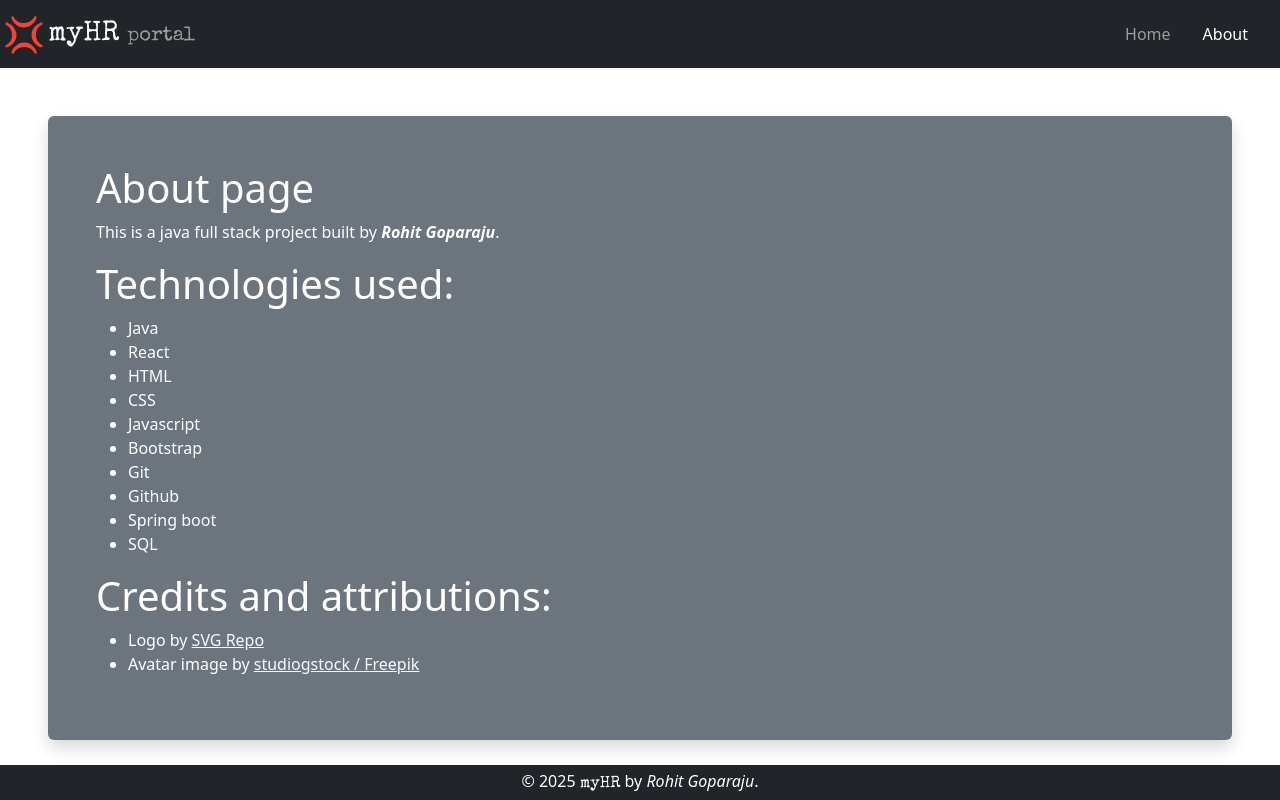
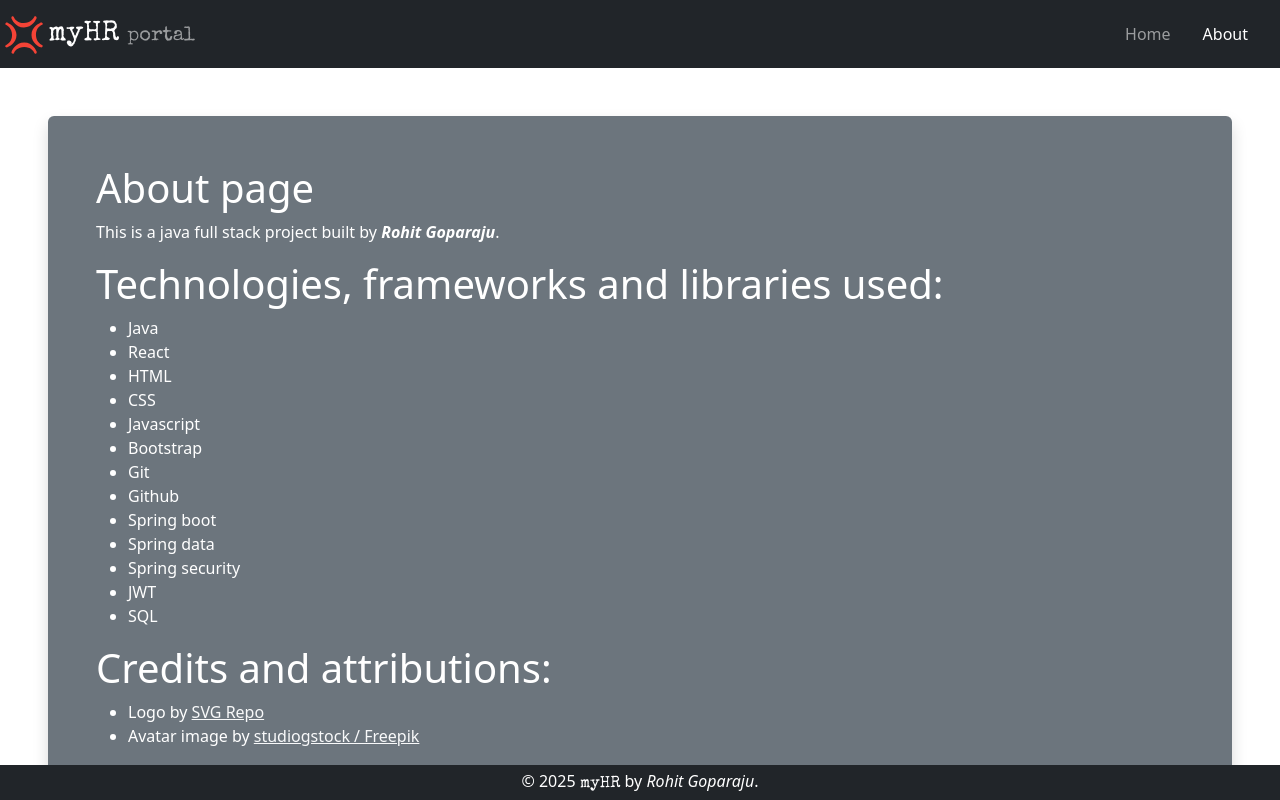
Before and after one commit to rohit-goparaju/my-hr-frontend, a React (Vite) app: page /myHR/about in a window 1280 px wide. Built offline with nearby package versions, Linux system fonts and the light colour scheme.

Commit message:
updated about page

```diff
--- a/src/About.jsx
+++ b/src/About.jsx
@@ -8,7 +8,7 @@ export default function About(){
                 </p>
             </div>
             <div>
-                <h1>Technologies used:</h1>
+                <h1>Technologies, frameworks and libraries used:</h1>
                 <ul>
                     <li>
                         Java
@@ -38,6 +38,15 @@ export default function About(){
                         Spring boot
                     </li>
                     <li>
+                        Spring data
+                    </li>
+                    <li>
+                        Spring security
+                    </li>
+                    <li>
+                        JWT
+                    </li>
+                    <li>
                         SQL
                     </li>
                 </ul>
```
